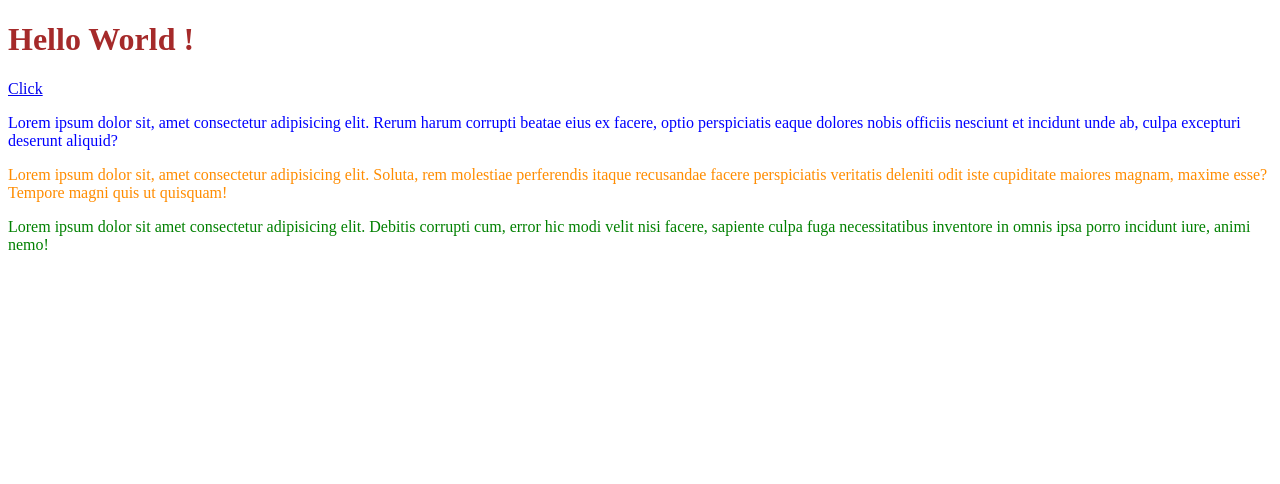
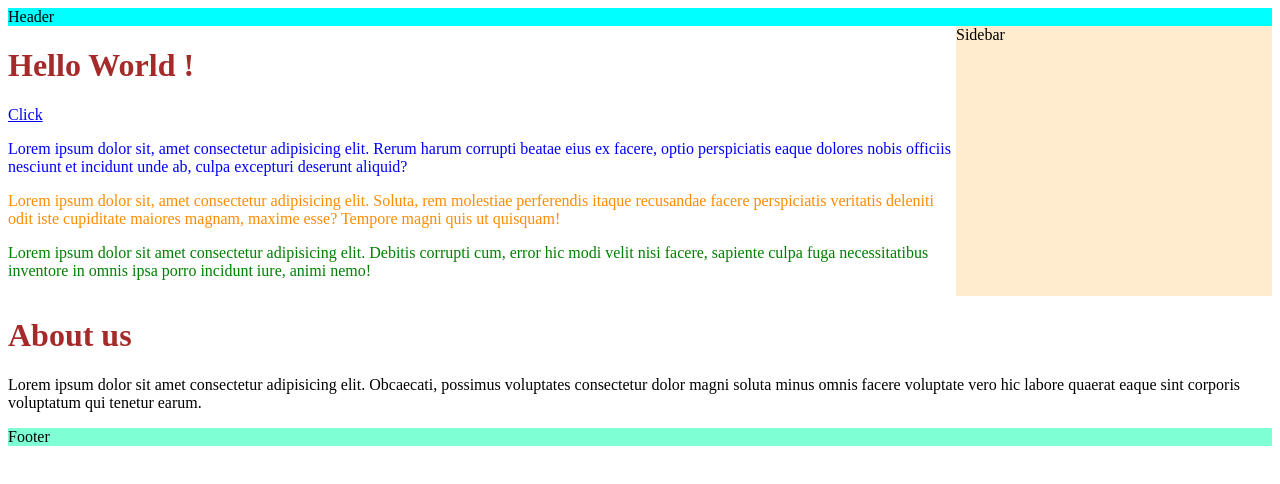
Before and after one commit to IzumiKeiki/React-create-homework, a React (Create React App) app: page / in a window 1280 px wide. Shown: the top 484 px of the page. Built offline with nearby package versions, Linux system fonts and the light colour scheme.

Commit message:
create layout

```diff
--- a/src/App.css
+++ b/src/App.css
@@ -9,3 +9,27 @@ h1 {
 #id {
   color: darkorange;
 }
+
+.header {
+  background-color: aqua;
+}
+
+.sidebar {
+  background-color: blanchedalmond;
+}
+
+.footer {
+  background-color: aquamarine;
+}
+
+.homepage {
+  display: flex;
+}
+
+.main {
+  width: 75%;
+}
+
+.sidebar {
+  width: 25%;
+}
--- a/src/App.js
+++ b/src/App.js
@@ -1,27 +1,16 @@
 import "./App.css";
-import Button from "./components/Button";
+import Footer from "./layout/Footer";
+import Header from "./layout/Header";
+import HomePage from "./pages/HomePage";
+import AboutPage from "./pages/AboutPage";
 
 function App() {
   return (
     <>
-      <h1>Hello World !</h1>
-      <Button />
-      <p className="class">
-        Lorem ipsum dolor sit, amet consectetur adipisicing elit. Rerum harum
-        corrupti beatae eius ex facere, optio perspiciatis eaque dolores nobis
-        officiis nesciunt et incidunt unde ab, culpa excepturi deserunt aliquid?
-      </p>
-      <p id="id">
-        Lorem ipsum dolor sit, amet consectetur adipisicing elit. Soluta, rem
-        molestiae perferendis itaque recusandae facere perspiciatis veritatis
-        deleniti odit iste cupiditate maiores magnam, maxime esse? Tempore magni
-        quis ut quisquam!
-      </p>
-      <p style={{ color: "green" }}>
-        Lorem ipsum dolor sit amet consectetur adipisicing elit. Debitis
-        corrupti cum, error hic modi velit nisi facere, sapiente culpa fuga
-        necessitatibus inventore in omnis ipsa porro incidunt iure, animi nemo!
-      </p>
+      <Header />
+      <HomePage />
+      <AboutPage />
+      <Footer />
     </>
   );
 }
--- /dev/null
+++ b/src/layout/Footer.js
@@ -0,0 +1,9 @@
+function Footer() {
+  return (
+    <>
+      <div className="footer">Footer</div>
+    </>
+  );
+}
+
+export default Footer;
--- /dev/null
+++ b/src/layout/Header.js
@@ -0,0 +1,9 @@
+function Header() {
+  return (
+    <>
+      <div className="header">Header</div>
+    </>
+  );
+}
+
+export default Header;
--- /dev/null
+++ b/src/layout/Main.js
@@ -0,0 +1,32 @@
+import Button from "../components/Button";
+
+function Main() {
+  return (
+    <>
+      <div className="main">
+        <h1>Hello World !</h1>
+        <Button />
+        <p className="class">
+          Lorem ipsum dolor sit, amet consectetur adipisicing elit. Rerum harum
+          corrupti beatae eius ex facere, optio perspiciatis eaque dolores nobis
+          officiis nesciunt et incidunt unde ab, culpa excepturi deserunt
+          aliquid?
+        </p>
+        <p id="id">
+          Lorem ipsum dolor sit, amet consectetur adipisicing elit. Soluta, rem
+          molestiae perferendis itaque recusandae facere perspiciatis veritatis
+          deleniti odit iste cupiditate maiores magnam, maxime esse? Tempore
+          magni quis ut quisquam!
+        </p>
+        <p style={{ color: "green" }}>
+          Lorem ipsum dolor sit amet consectetur adipisicing elit. Debitis
+          corrupti cum, error hic modi velit nisi facere, sapiente culpa fuga
+          necessitatibus inventore in omnis ipsa porro incidunt iure, animi
+          nemo!
+        </p>
+      </div>
+    </>
+  );
+}
+
+export default Main;
--- /dev/null
+++ b/src/layout/Sidebar.js
@@ -0,0 +1,9 @@
+function Sidebar() {
+  return (
+    <>
+      <div className="sidebar">Sidebar</div>
+    </>
+  );
+}
+
+export default Sidebar;
--- /dev/null
+++ b/src/pages/AboutPage.js
@@ -0,0 +1,17 @@
+function AboutPage() {
+  return (
+    <>
+      <div className="aboutpage">
+        <h1>About us</h1>
+        <p>
+          Lorem ipsum dolor sit amet consectetur adipisicing elit. Obcaecati,
+          possimus voluptates consectetur dolor magni soluta minus omnis facere
+          voluptate vero hic labore quaerat eaque sint corporis voluptatum qui
+          tenetur earum.
+        </p>
+      </div>
+    </>
+  );
+}
+
+export default AboutPage;
--- /dev/null
+++ b/src/pages/HomePage.js
@@ -0,0 +1,15 @@
+import Main from "../layout/Main";
+import Sidebar from "../layout/Sidebar";
+
+function HomePage() {
+  return (
+    <>
+      <div className="homepage">
+        <Main />
+        <Sidebar />
+      </div>
+    </>
+  );
+}
+
+export default HomePage;
```
